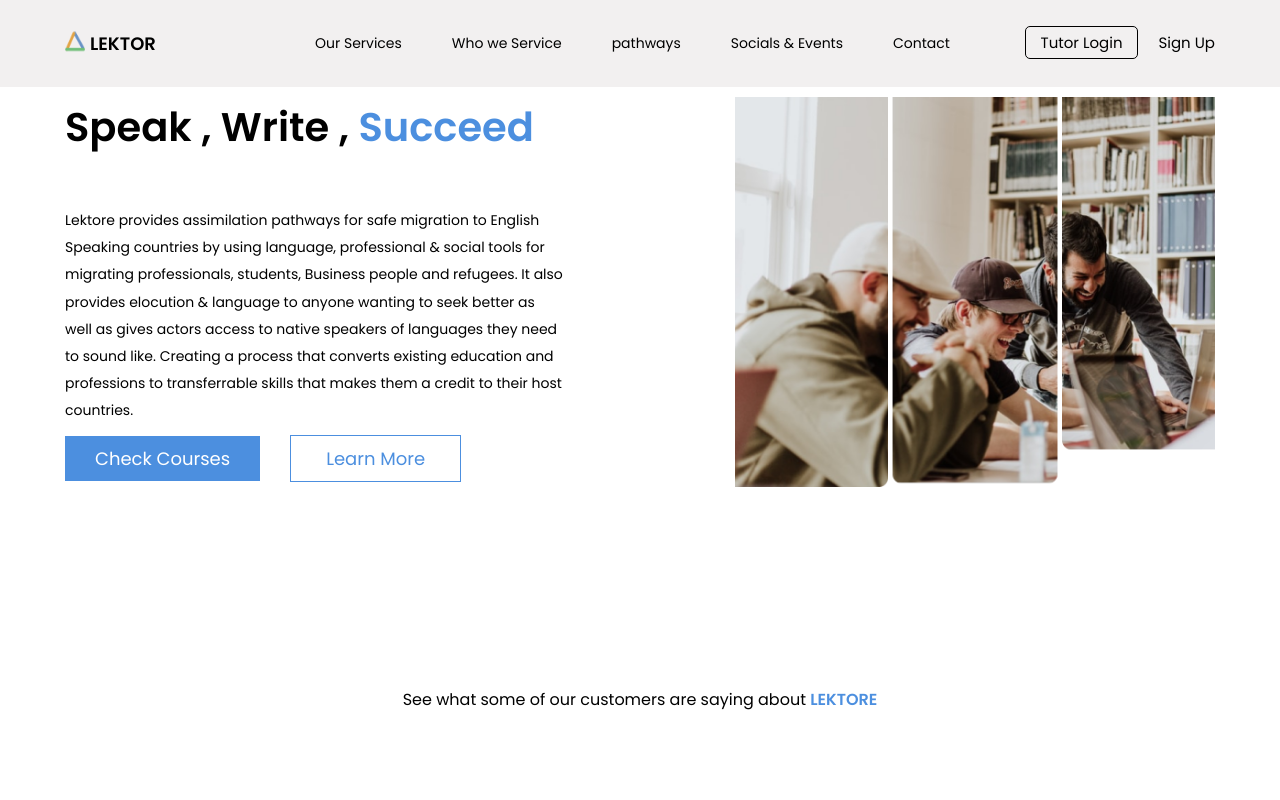
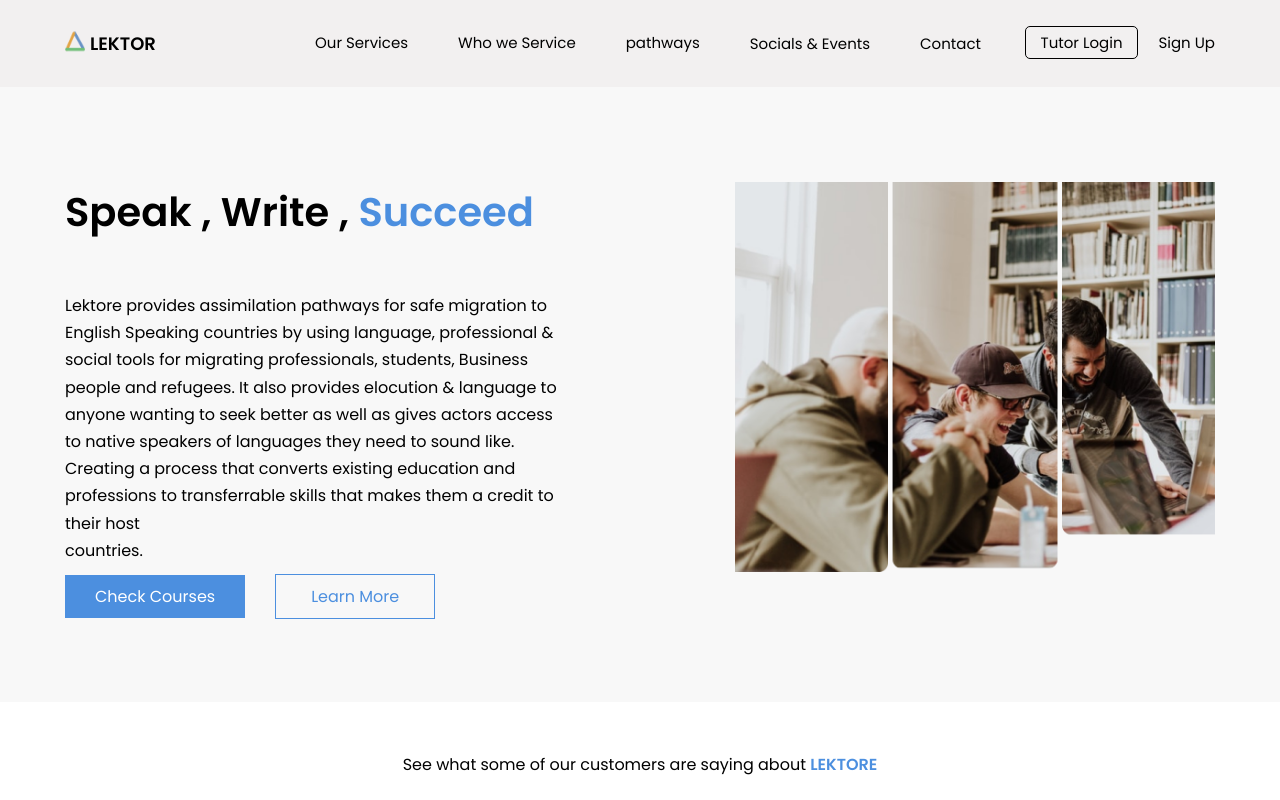
Before and after one commit to Shapati/test-git, a React (Create React App) app: page / in a window 1280 px wide. Shown: the top 800 px of the page. Built offline with nearby package versions, Linux system fonts and the light colour scheme.

Commit message:
added some final touches to intro section and navabr

```diff
--- a/package.json
+++ b/package.json
@@ -12,11 +12,8 @@
     "react-reveal": "^1.2.2",
     "react-router-dom": "^6.3.0",
     "react-scripts": "5.0.1",
-<<<<<<< HEAD
     "scroll-to-top": "^1.1.0",
-=======
     "sass": "^1.53.0",
->>>>>>> e5a3ae7e0725f9add16c373c1321359346ead3b7
     "web-vitals": "^2.1.4"
   },
   "scripts": {
--- a/src/pages/Home/IntroSection/IntroSection.css
+++ b/src/pages/Home/IntroSection/IntroSection.css
@@ -1,11 +1,11 @@
-.container {
+.intro-container {
   background: #f8f8f8;
   padding: 95px 0px 40px 0px;
 }
 
 .IntroSection {
   width: 1250px;
-  margin: 0px auto 0px auto;
+  margin: 50px auto 0px auto;
   display: grid;
   grid-template-columns: repeat(2, auto);
   justify-content: space-between;
@@ -52,7 +52,7 @@
   }
   .introSection-left p {
     width: 600px;
-    font-size: 17px;
+
     line-height: 1.8rem;
     margin-bottom: 30px;
   }
@@ -68,7 +68,7 @@
   }
   .introSection-left p {
     width: 600px;
-    font-size: 15px;
+
     margin-bottom: 30px;
   }
   .introSection-right {
@@ -84,7 +84,7 @@
   }
   .introSection-left p {
     width: 500px;
-    font-size: 14px;
+
     margin-bottom: 20px;
     line-height: 1.7rem;
   }
--- a/src/pages/Home/IntroSection/IntroSection.jsx
+++ b/src/pages/Home/IntroSection/IntroSection.jsx
@@ -4,7 +4,7 @@ import { Fade } from "react-reveal";
 
 export const IntroSection = () => {
   return (
-    <div className="container">
+    <div className="intro-container">
       <div className="IntroSection">
         <div className="introSection-left">
           <Fade bottom delay={50}>
@@ -21,12 +21,11 @@ export const IntroSection = () => {
               anyone wanting to seek better as well as gives actors access to
               native speakers of languages they need to sound like. Creating a
               process that converts existing education and professions to
-              transferrable skills that makes them a credit to their host <br />{" "}
-              countries.{" "}
+              transferrable skills that makes them a credit to their host <br />
+              countries.
             </p>
           </Fade>
           <Fade bottom delay={800}>
-            {" "}
             <div className="introSectionLinks">
               <NavLink to="/">Check Courses</NavLink>
               <NavLink to="/">Learn More</NavLink>
--- a/src/pages/Home/Navabar/Navbar.css
+++ b/src/pages/Home/Navabar/Navbar.css
@@ -172,9 +172,6 @@
   .nav-right {
     width: 1050px;
   }
-  .tabs a {
-    font-size: 16px;
-  }
 }
 @media screen and (max-width: 1500px) {
   .Navbar {
@@ -182,9 +179,6 @@
   }
   .nav-right {
     width: 1000px;
-  }
-  .tabs a {
-    font-size: 15px;
   }
 }
 @media screen and (max-width: 1400px) {
@@ -194,7 +188,4 @@
   .nav-right {
     width: 950px;
   }
-  .tabs a {
-    font-size: 14px;
-  }
 }
```
